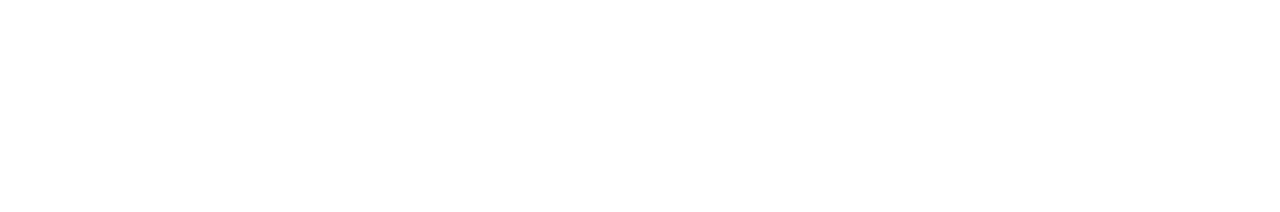
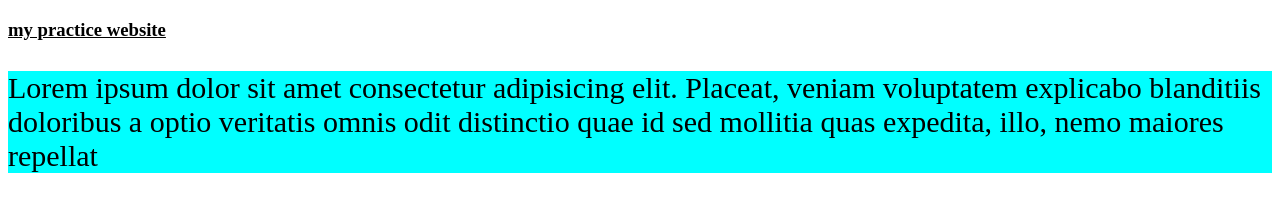
Before and after one commit to Zamila18/first-website-project, a plain HTML site: page index.html in a window 1280 px wide. Drawn offline with Linux system fonts and the light colour scheme.

Commit message:
my practice website

```diff
--- a/index.html
+++ b/index.html
@@ -3,9 +3,12 @@
 <head>
     <meta charset="UTF-8">
     <meta name="viewport" content="width=device-width, initial-scale=1.0">
-    <title>Document</title>
+    <title>Collab with git</title>
+    <link rel="stylesheet" href="styles/style.css">
 </head>
 <body>
-
-</body>
+    <h3>
+        my practice website
+    </h3>
+    <p class="para">Lorem ipsum dolor sit amet consectetur adipisicing elit. Placeat, veniam voluptatem explicabo blanditiis doloribus a optio veritatis omnis odit distinctio quae id sed mollitia quas expedita, illo, nemo maiores repellat</p>
 </html>
--- /dev/null
+++ b/styles/style.css
@@ -0,0 +1,8 @@
+.para{
+    background-color: aqua;
+    font-weight: 200;
+    font-size: 30px;
+}
+h3{
+ text-decoration: underline;
+}
```
